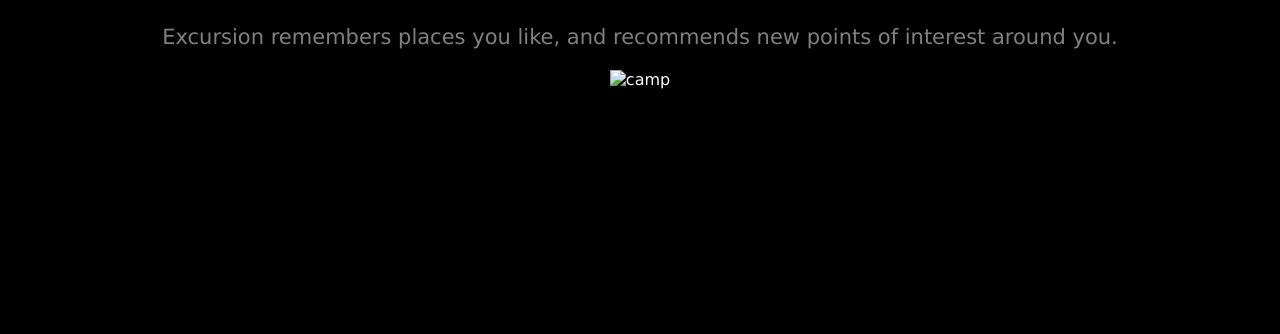
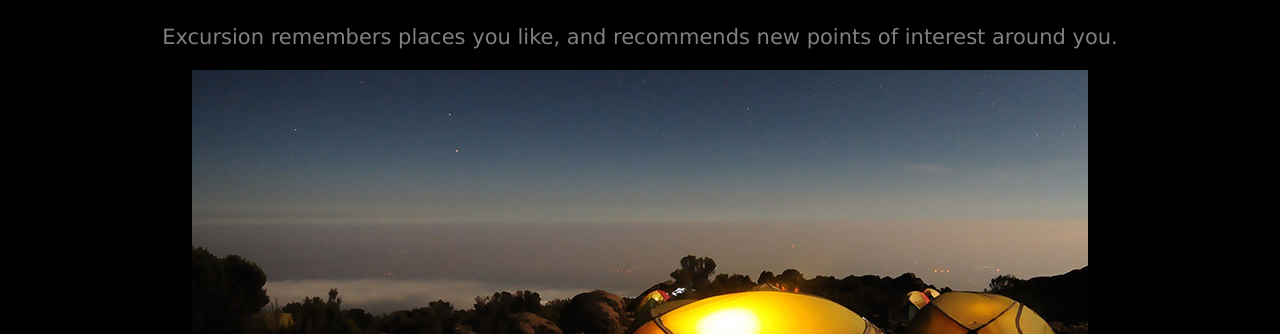
Before and after one commit to ddhaaag/excursion, a plain HTML site: page index.html in a window 1280 px wide. Shown: the part 466-800 px from the top of the page. Drawn offline with Linux system fonts and the light colour scheme; the site is published under a folder, as on GitHub Pages, so addresses that start at the root find nothing.

Commit message:
Modify photo

```diff
--- a/index.html
+++ b/index.html
@@ -23,7 +23,7 @@
   <p class="places">Excursion remembers places you like, and recommends new points of interest around you.</p>
 
   <p>
-  <img src="/resources/images/camp.jpg" alt="camp">
+  <img src="./resources/images/camp.jpg" alt="camp">
   </p>
 </body>
 </html>
```
